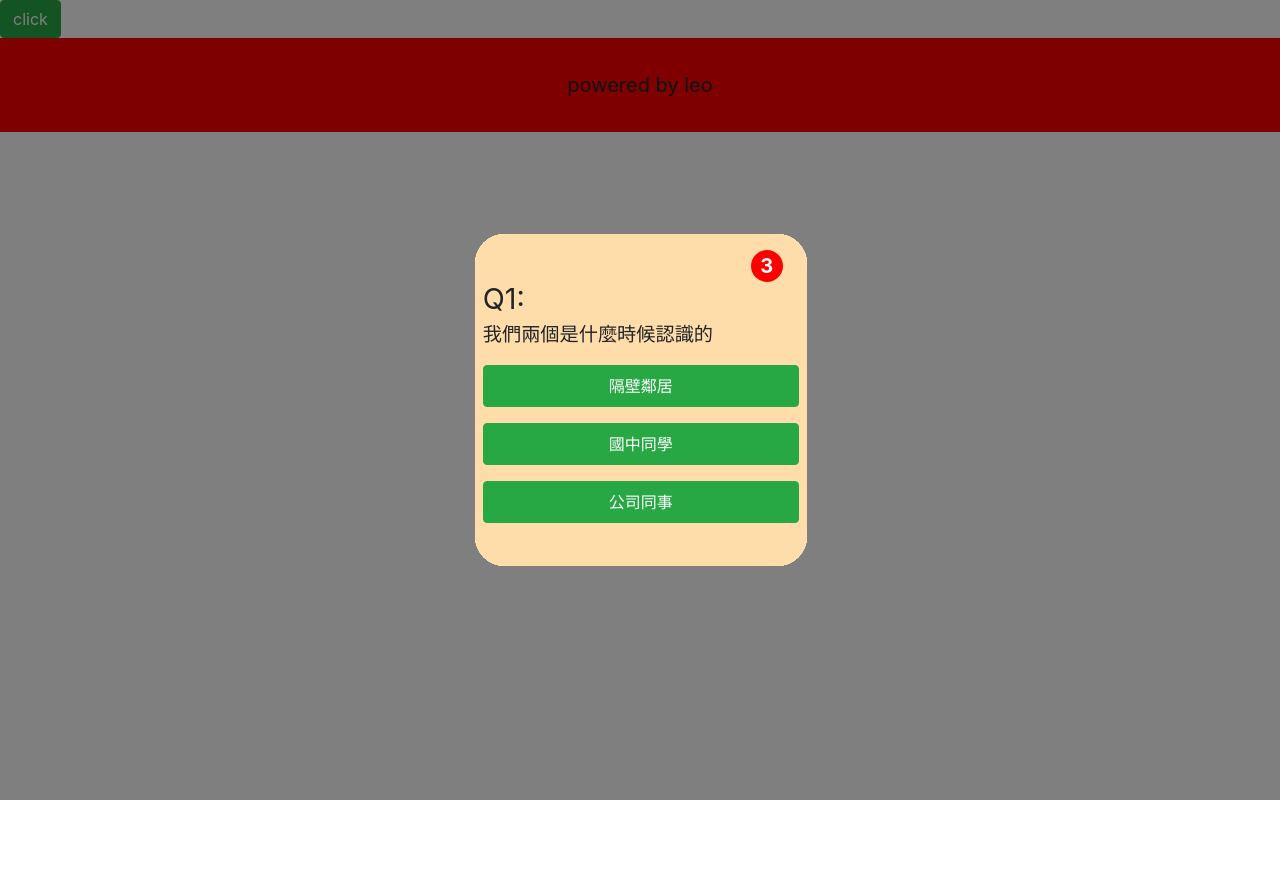
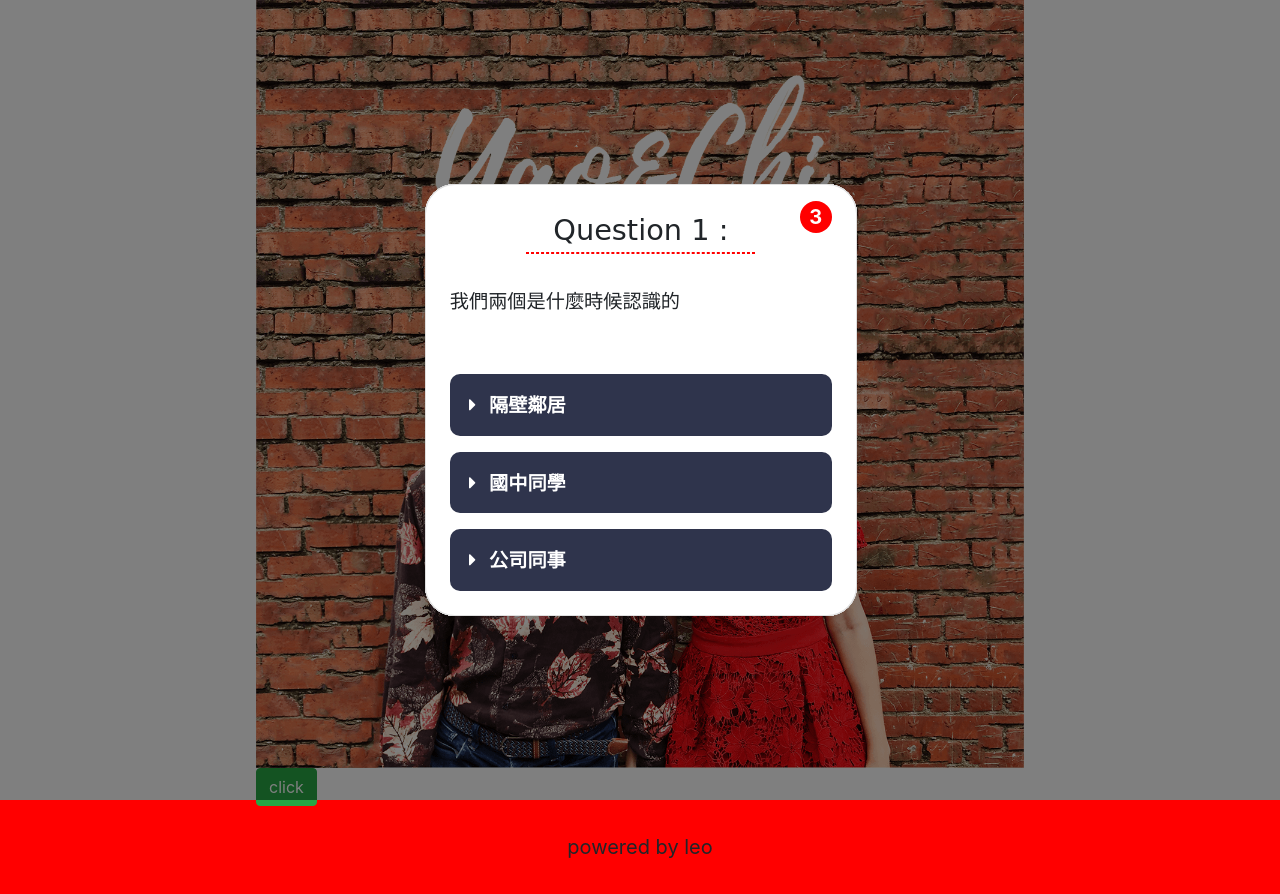
Before and after one commit to zoo88115/yao-chi, a plain HTML site: page index.html in a window 1280 px wide. Both pictures are taken after a click on the button "click". Before the commit the page ends 800 px from the top, so only its background shows below. Drawn offline with Linux system fonts and the light colour scheme; a web font is replaced by a local one.

Commit message:
樣式更改1

```diff
--- a/index.html
+++ b/index.html
@@ -19,6 +19,9 @@
     <style>
 		@import url('https://fonts.googleapis.com/css?family=Pacifico&display=swap');
 		@import url('https://fonts.googleapis.com/css?family=Oswald&display=swap');
+		@import url('https://fonts.googleapis.com/css?family=Hanalei+Fill&display=swap');
+		@import url('https://fonts.googleapis.com/css?family=Noto+Sans+TC&display=swap');
+
 		/*loading ....*/
 		@keyframes ldio-l78vwtjns6 {
 		  0% {
@@ -112,6 +115,77 @@
 		    color: white;
 		    font-weight: 700;
 		}
+
+		.card{
+			border-radius:30px;
+			background-color: white;
+			width:100%;
+			height:100%;
+			position:absolute;
+			left:0;
+			top:0;
+			padding:0 1rem;
+		}
+
+		.card > .title{
+			font-family: 'Hanalei Fill', cursive;
+			text-align:center;
+		}
+
+		.card > .title::after{
+			content: '';
+		    width: 60%;
+		    border-color: red;
+		    border-style: solid;
+		    position: static;
+		    display: block;
+		    margin: 0 auto 2rem auto;
+		    border-width: 1px;
+		    border-style: dashed;
+		    font-size:2rem;
+		}
+
+		.card > .subscript{
+			font-family: 'Noto Sans TC', sans-serif;
+		    min-height: 80px;
+		    font-size:1.2rem;
+		    padding-top:0 !important
+		}
+
+		.btn-ans{
+			background-color:rgb(47,52,76);
+			border-radius: 10px;
+			color:white;
+			font-family: 'Noto Sans TC', sans-serif;
+			padding:1rem 1rem 1rem 2rem !important;
+			font-weight: 900;
+			margin: .5rem .5rem;
+    		font-size: 1.2rem;
+		}
+
+		.btn-ans::before{
+			content: '\f0da';
+		    font-family: 'Font Awesome 5 Free';
+		    position: relative;
+		    left: -0.8rem;
+		}
+
+		.btn-ans.btn-wrong::after{
+			content: '\f00d';
+		    font-family: 'Font Awesome 5 Free';
+		    position: absolute;
+		    right: 3.2rem;
+		    color:red;
+		}
+
+		.btn-ans.btn-right::after{
+			content: '\f111';
+		    font-family: 'Font Awesome 5 Free';
+		    position: absolute;
+		    right: 3rem;
+		    color:green;
+		}
+
 		@keyframes fade-out-x {
 		  0% {
 		  	opacity:1;
@@ -203,10 +277,15 @@
 			loading...
 		</div>
     </div>
-    <button class="btn btn-success" onclick="showQuestion()">click</button>
-
 	<!--header for menu-->
-
+	<div style="width:100vw;height:100vh">
+		<section style="max-width:768px;height:100%;width:100%;margin:auto auto">
+			<div class="width:100%">
+				<img width="100%" height="100%" src="resources/img/wrapper.png"/>
+			</div>
+			<button class="btn btn-success" onclick="showQuestion()">click</button>
+		</section>
+	</div>
 
 	<!--footer-->
 	<div class="container-fluid footer" style="width:100%;padding:2rem 0;background-color: red">
@@ -221,7 +300,7 @@
 	  <div class="modal-dialog" role="document">
 	    <div class="modal-content modal-lg" style="background: rgba(0,0,0,0);border-style:none">
 	      <div class="modal-body">
-	        <div id="question" style="width: 300px;height:300px;position: static;">
+	        <div id="question" style="width: 400px;height:400px;max-height:90vw;max-height:90vw;position: static;">
 
 			</div>
 	      </div>
--- a/resources/js/question.js
+++ b/resources/js/question.js
@@ -55,11 +55,11 @@ function showQuestion(){
 	var str = '';
 	for(var i=0;i<max_size;i++){
 		randomQ_S(i);
-		str += '<div id="layer_' + i + '" class="d-flex flex-column justify-content-center" style="border-radius:30px;background-color:' + bg_color[i] + ';width:100%;height:100%;position:absolute;left:0;top:0;z-index:' + (100-i) + '">';
-		str += '<div class="p-2" style="font-size:1.8rem;padding-bottom:0 !important">Q'+ (i+1) + ':</div>';
-		str += '<div class="p-2" style="font-size:1.2rem;padding-top:0 !important">' + q[i] + '</div>';
+		str += '<div id="layer_' + i + '" class="d-flex flex-column justify-content-center card" style="z-index:' + (100-i) + '">';
+		str += '<div class="p-2 title" style="font-size:1.8rem;padding-bottom:0 !important">Question '+ (i+1) + ' : </div>';
+		str += '<div class="p-2 subscript">' + q[i] + '</div>';
 		for(var j=0;j<q_s[i].length;j++){
-			str += '<div class="p-2 btn btn-success" style="margin:.5rem .5rem;font-size:1rem" onclick="clickAns(this,\'' + q_s[i][j] +'\')">' + q_s[i][j] + '</div>';
+			str += '<div class="p-2 btn-ans" onclick="clickAns(this,\'' + q_s[i][j] +'\')">' + q_s[i][j] + '</div>';
 		}
 		str += '<div class="time">5</div>';
 		str += '</div>';
```
Also changed, not shown: resources/img/wrapper.png (added), 3 other files.
